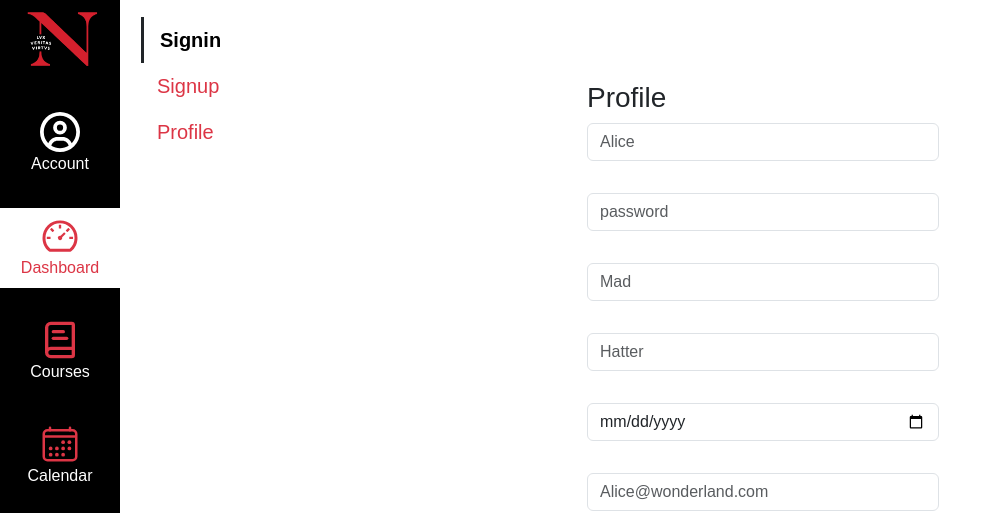
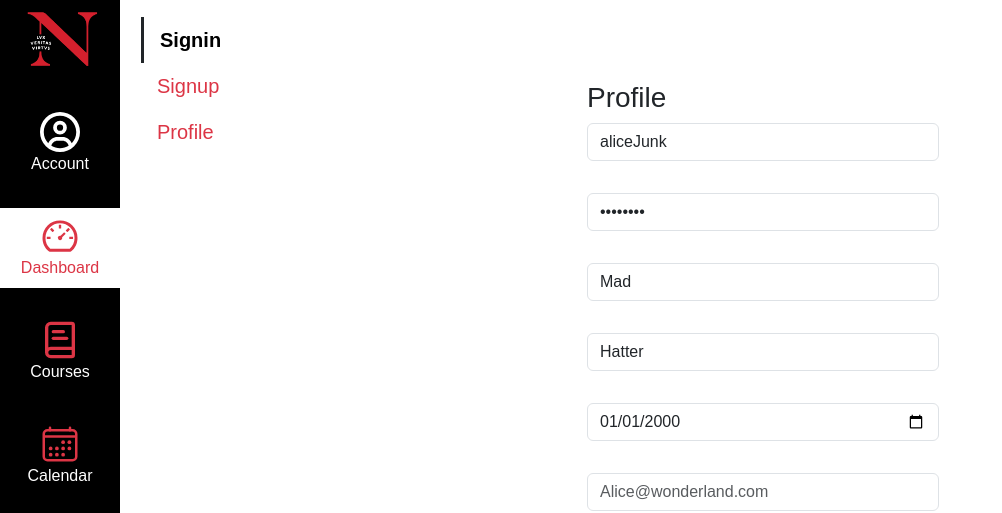
Before and after one commit to bhanupragnyaneu/kambaz-next-js, a Next.js app: page /Account/Profile in a window 1280 px wide. Shown: the top 513 px of the page, without its empty margins (0-1002 px from the left). Built offline with nearby package versions, Linux system fonts and the light colour scheme.

Commit message:
filled default values

```diff
--- a/app/(kambaz)/Account/Profile/page.tsx
+++ b/app/(kambaz)/Account/Profile/page.tsx
@@ -5,19 +5,24 @@ export default function Profile() {
     <div id="wd-profile-screen">
       <h3>Profile</h3>
       <FormControl id="wd-username"
-               placeholder="Alice"
+               placeholder="username"
+               defaultValue={"aliceJunk"}
                className="mb-2"/><br />
       <FormControl id="wd-password"
                placeholder="password" type="password"
+               defaultValue={"password"}
                className="mb-2"/><br />
       <FormControl id="wd-first-name"
-               placeholder="Mad"
+               placeholder="first-name"
+               defaultValue={"Mad"}
                className="mb-2"/><br />
       <FormControl id="wd-last-name"
-               placeholder="Hatter"
+               placeholder="last-name"
+               defaultValue={"Hatter"}
                className="mb-2"/><br />
       <FormControl id="wd-dob"
                placeholder="01/01/2000"
+               defaultValue={"2000-01-01"}
                type="date"
                className="mb-2"/><br />
       <FormControl id="wd-email"
--- a/app/(kambaz)/Account/Signin/page.tsx
+++ b/app/(kambaz)/Account/Signin/page.tsx
@@ -5,10 +5,11 @@ export default function Signin() {
     <div id="wd-signin-screen">
       <h1>Sign in</h1>
       <FormControl id="wd-username"
-             placeholder="username"
+             placeholder="username" defaultValue={"aliceJunk"}
              className="mb-2"/><br />
       <FormControl id="wd-password"
              placeholder="password" type="password"
+             defaultValue={"password"}
              className="mb-2"/><br />
       <Link id="wd-signin-btn"
             href="/Dashboard"
--- a/app/(kambaz)/Account/Signup/page.tsx
+++ b/app/(kambaz)/Account/Signup/page.tsx
@@ -6,12 +6,16 @@ export default function Signup() {
         <h1>Signup</h1>
         <FormControl id="wd-username"
                placeholder="username"
+               defaultValue={"aliceJunk"}
                className="mb-2"/><br />
         <FormControl id="wd-password"
-               placeholder="password" type="password"
+               placeholder="password"
+               defaultValue={"password"}
+                     type="password"
                className="mb-2"/><br />
         <FormControl id="wd-password-verify"
                placeholder="verify password" type="password"
+               defaultValue={"password"}
                className="mb-2"/><br />
                <Button variant="primary" id="wd-signup-btn" href="/Account/Profile"
                className="w-100 mb-2"> Sign up </Button><br />
```
